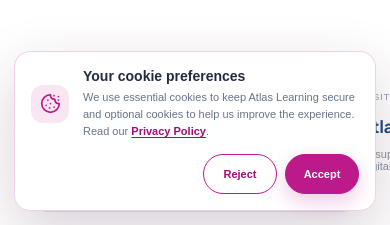
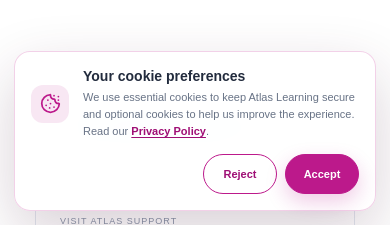
Before and after one commit to lightd9/atlas-learning-platform, a Next.js app: page /contact in a window 390 px wide. Shown: the part 619-844 px from the top of the page. Built offline with nearby package versions, Linux system fonts and the light colour scheme.

Commit message:
resend fix

```diff
--- a/src/app/home.css
+++ b/src/app/home.css
@@ -2298,6 +2298,13 @@
   }
 }
 
+/* On mobile the back button floats over the card, so keep the heading below it. */
+@media (max-width: 820px) {
+  .login-card {
+    padding-top: 76px;
+  }
+}
+
 /* Final navbar scroll positioning. */
 
 @media (max-width: 760px) {
@@ -2356,6 +2363,20 @@
 @media (max-width: 760px) {
   .public-content-page .simple-public-page {
     padding-top: 145px;
+  }
+
+  .contact-card {
+    grid-template-columns: 1fr;
+    margin-top: 36px;
+  }
+
+  .contact-card div + div {
+    border-left: 0;
+    border-top: 1px solid #e2e7ef;
+  }
+
+  .contact-card div {
+    padding: 24px;
   }
 }
 
```
